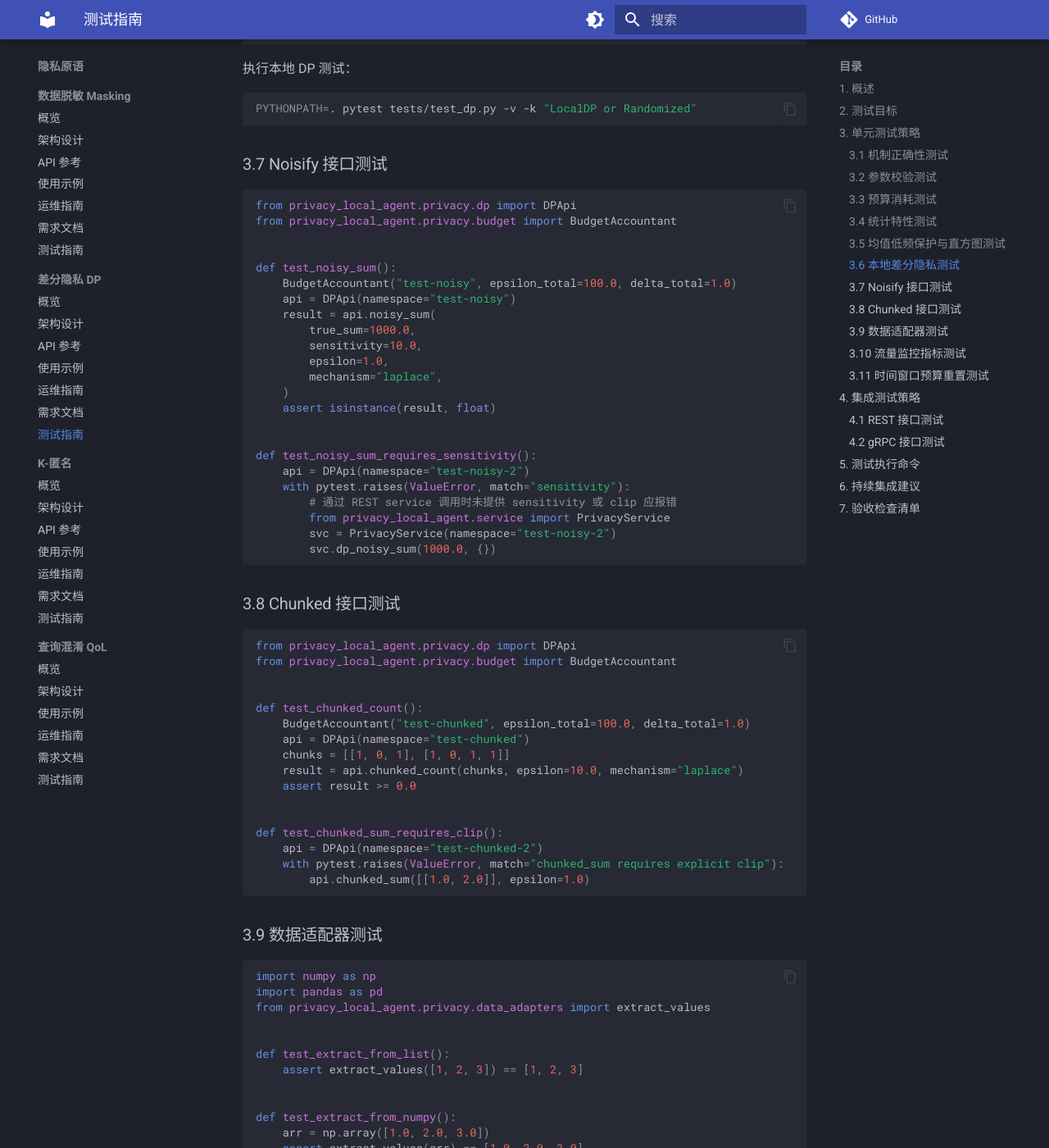
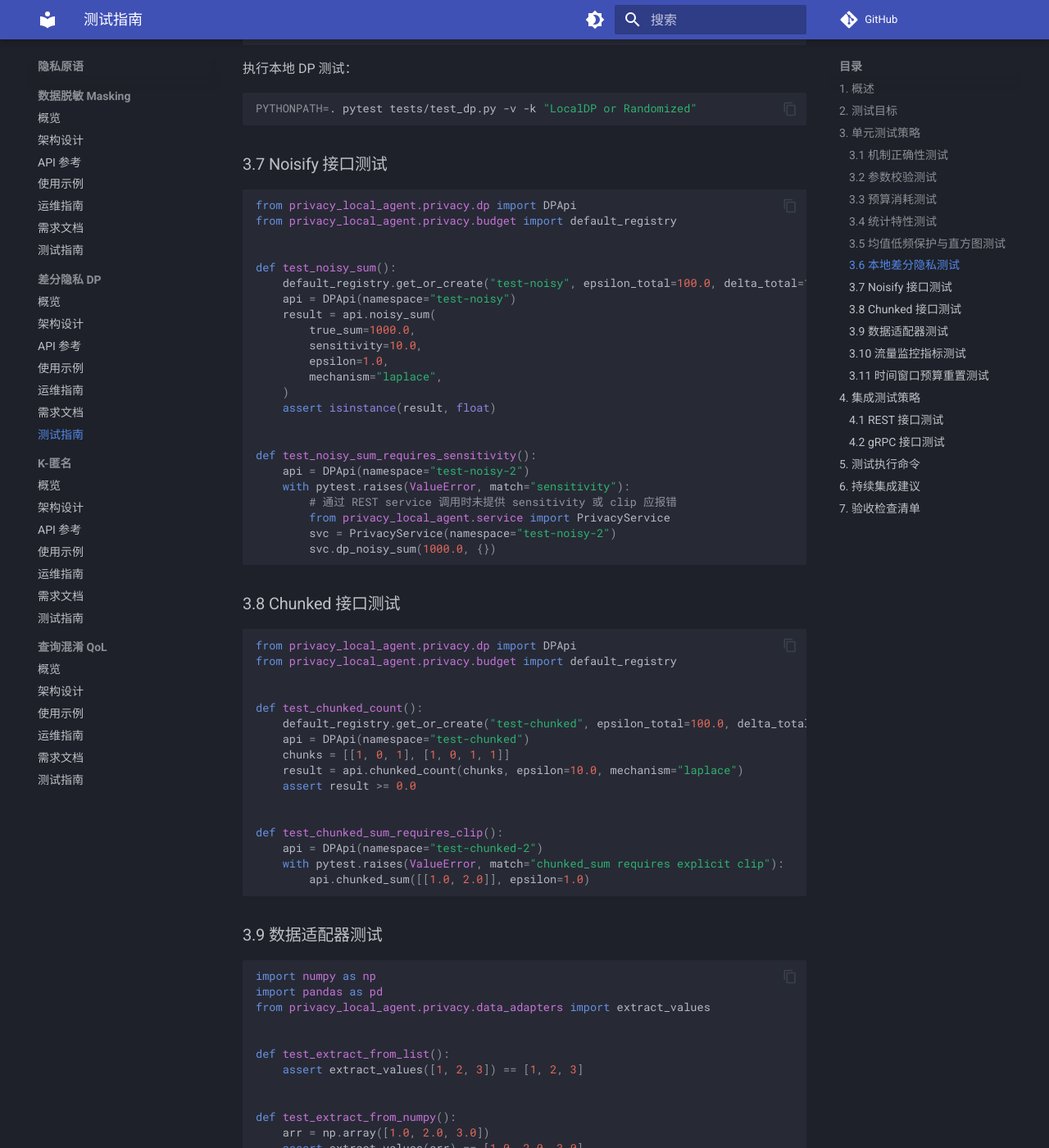
Before and after one commit to fengzhizi319/privacy-local-agent, an MkDocs documentation site: the page built from docs/dp/testing.md, in a window 1280 px wide and 1400 px high, scrolled down 3717 px. Shown: the whole window at 82% size. Built offline with MkDocs 1.6.1 and Material for MkDocs 9.7.7, drawn with Linux system fonts in a browser that asks for light colours; comment, search, counter and statistics services are not loaded; some of the changed text lies outside the part shown.

Commit message:
feat(budget): close direct BudgetAccountant construction, raise TypeError
- Replace __new__ delegation with unconditional TypeError
- Remove DeprecationWarning and inheritance check (no longer needed)
- Update test_direct_construction_deprecation_warning → test_direct_construction_raises_typeerror
- Update test_subclass_construction_raises_typeerror to match new error message
- Update docs/dp/design.md: remove backward-compat examples, document TypeError
- Update docs/dp/api_reference.md: note direct construction is closed
- Update docs/dp/testing.md: migrate all examples to default_registry.get_or_create()

````diff
--- a/docs/dp/testing.md
+++ b/docs/dp/testing.md
@@ -107,11 +107,11 @@
 
 ```python
 from privacy_local_agent.privacy.dp import DPApi
-from privacy_local_agent.privacy.budget import BudgetAccountant
+from privacy_local_agent.privacy.budget import default_registry
 
 
 def test_mean_min_count_protection():
-    BudgetAccountant("test-mean-thresh", epsilon_total=100.0, delta_total=1.0)
+    default_registry.get_or_create("test-mean-thresh", epsilon_total=100.0, delta_total=1.0)
     api = DPApi(namespace="test-mean-thresh")
 
     # 正常计算
@@ -124,7 +124,7 @@
 
 
 def test_histogram_joint_sensitivity():
-    BudgetAccountant("test-hist", epsilon_total=100.0, delta_total=1.0)
+    default_registry.get_or_create("test-hist", epsilon_total=100.0, delta_total=1.0)
     api = DPApi(namespace="test-hist")
     values = ["A"] * 100 + ["B"] * 200 + ["C"] * 50
     categories = ["A", "B", "C", "D"]
@@ -178,11 +178,11 @@
 
 ```python
 from privacy_local_agent.privacy.dp import DPApi
-from privacy_local_agent.privacy.budget import BudgetAccountant
+from privacy_local_agent.privacy.budget import default_registry
 
 
 def test_noisy_sum():
-    BudgetAccountant("test-noisy", epsilon_total=100.0, delta_total=1.0)
+    default_registry.get_or_create("test-noisy", epsilon_total=100.0, delta_total=1.0)
     api = DPApi(namespace="test-noisy")
     result = api.noisy_sum(
         true_sum=1000.0,
@@ -206,11 +206,11 @@
 
 ```python
 from privacy_local_agent.privacy.dp import DPApi
-from privacy_local_agent.privacy.budget import BudgetAccountant
+from privacy_local_agent.privacy.budget import default_registry
 
 
 def test_chunked_count():
-    BudgetAccountant("test-chunked", epsilon_total=100.0, delta_total=1.0)
+    default_registry.get_or_create("test-chunked", epsilon_total=100.0, delta_total=1.0)
     api = DPApi(namespace="test-chunked")
     chunks = [[1, 0, 1], [1, 0, 1, 1]]
     result = api.chunked_count(chunks, epsilon=10.0, mechanism="laplace")
@@ -280,14 +280,12 @@
 
 ```python
 import time
-from privacy_local_agent.privacy.budget import BudgetAccountant
+from privacy_local_agent.privacy.budget import default_registry
 
 
 def test_budget_window_reset():
-    from privacy_local_agent.privacy.budget import default_registry
-
     default_registry.reset()
-    accountant = BudgetAccountant(
+    accountant = default_registry.get_or_create(
         "test-window", epsilon_total=2.0, delta_total=1e-5, window_seconds=0.1
     )
     accountant.spend(1.5, 0.0)
````
Also changed, not shown: docs/dp/api_reference.md (+1 -1 lines), docs/dp/design.md (+3 -6 lines), 2 other files.
